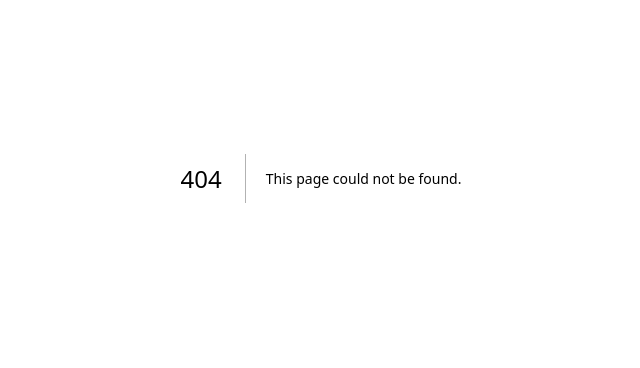
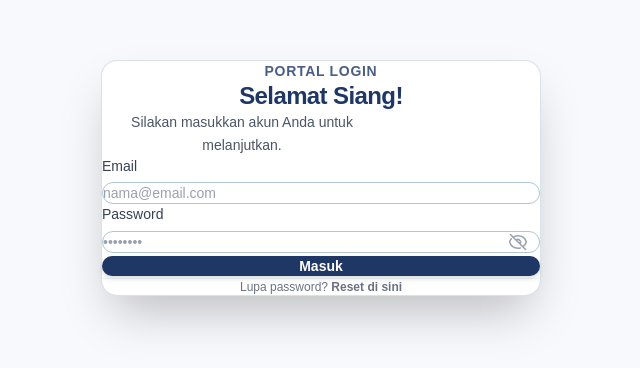
Before and after one commit to PISD-X-ANDIMA/Andima-MID, a Next.js app: page /login in a window 1280 px wide. Before the commit this address had no page. Shown: the part 222-590 px from the top of the page, without its empty margins (319-959 px from the left). Built offline with nearby package versions, Linux system fonts and the light colour scheme.

Commit message:
Menambah Login.

```diff
--- /dev/null
+++ b/app/login/page.tsx
@@ -0,0 +1,219 @@
+'use client';
+
+import React, { useState, useEffect, FormEvent, ChangeEvent } from 'react';
+import Link from 'next/link';
+
+export default function LoginPage() {
+  const [email, setEmail] = useState<string>('');
+  const [password, setPassword] = useState<string>('');
+  const [showPassword, setShowPassword] = useState<boolean>(false);
+  const [errorMessage, setErrorMessage] = useState<string>('');
+  const [loginAttempts, setLoginAttempts] = useState<number>(0);
+  const [isLocked, setIsLocked] = useState<boolean>(false);
+  const [countdown, setCountdown] = useState<number>(0);
+  const [greeting, setGreeting] = useState<string>('Selamat Pagi');
+
+  // Dynamic Greeting berdasarkan waktu
+  useEffect(() => {
+    const hour = new Date().getHours();
+    if (hour >= 3 && hour < 11) {
+      setGreeting('Selamat Pagi');
+    } else if (hour >= 11 && hour < 15) {
+      setGreeting('Selamat Siang');
+    } else if (hour >= 15 && hour < 18) {
+      setGreeting('Selamat Sore');
+    } else {
+      setGreeting('Selamat Malam');
+    }
+  }, []);
+
+  // Timer untuk handle Cooldown saat dikunci (Lockout)
+  useEffect(() => {
+    let timer: NodeJS.Timeout | undefined;
+
+    if (isLocked && countdown > 0) {
+      timer = setInterval(() => {
+        setCountdown((prev) => prev - 1);
+      }, 1000);
+    } else if (countdown === 0 && isLocked) {
+      setIsLocked(false);
+      setLoginAttempts(0);
+      setErrorMessage('');
+    }
+    return () => {
+      if (timer) clearInterval(timer);
+    };
+  }, [isLocked, countdown]);
+
+  const validateEmailFormat = (emailStr: string): boolean => {
+    return /\S+@\S+\.\S+/.test(emailStr);
+  };
+
+  const handleSubmit = (e: FormEvent<HTMLFormElement>) => {
+    e.preventDefault();
+    setErrorMessage('');
+
+    if (isLocked) return;
+
+    if (!email.trim() && !password.trim()) {
+      setErrorMessage('Email dan Password wajib diisi.');
+      return;
+    }
+    if (!email.trim()) {
+      setErrorMessage('Email tidak boleh kosong.');
+      return;
+    }
+    if (!password.trim()) {
+      setErrorMessage('Password tidak boleh kosong.');
+      return;
+    }
+
+    if (!validateEmailFormat(email)) {
+      setErrorMessage('Format email tidak valid.');
+      return;
+    }
+
+    const registeredEmail = 'user@example.com';
+    const correctPassword = 'password123';
+
+    if (email !== registeredEmail) {
+      handleFailedAttempt('Email tidak terdaftar.');
+      return;
+    }
+
+    if (password !== correctPassword) {
+      handleFailedAttempt('Password salah.');
+      return;
+    }
+
+    alert('Login Berhasil! Selamat datang.');
+    setLoginAttempts(0);
+  };
+
+  const handleFailedAttempt = (msg: string) => {
+    const newAttempts = loginAttempts + 1;
+    setLoginAttempts(newAttempts);
+
+    if (newAttempts >= 3) {
+      setIsLocked(true);
+      setCountdown(30);
+      setErrorMessage('Percobaan login gagal 3x. Akun dikunci sementara.');
+    } else {
+      setErrorMessage(`${msg} (Sisa percobaan: ${3 - newAttempts})`);
+    }
+  };
+
+  return (
+    <main className="min-h-screen w-full flex items-center justify-center bg-[#F8F9FC] px-4 py-8 sm:px-6 lg:px-8 text-[#000000]">
+      {/* Box Utama (Card) */}
+      <div className="w-full max-w-[440px] bg-white rounded-2xl shadow-2xl border border-[#B0C6D4]/50 p-6 sm:p-10 transition-all duration-300">
+
+        {/* Header & Greeting */}
+        <div className="text-center mb-8 sm:mb-10">
+          <span className="text-xs sm:text-sm font-semibold tracking-wider text-[#1E3765] uppercase opacity-80 block mb-2">
+            Portal Login
+          </span>
+          <h1 className="text-2xl sm:text-3.5xl font-bold text-[#1E3765] tracking-tight leading-tight">
+            {greeting}!
+          </h1>
+          <p className="text-xs sm:text-sm text-gray-600 mt-2.5 max-w-[280px] mx-auto leading-relaxed">
+            Silakan masukkan akun Anda untuk melanjutkan.
+          </p>
+        </div>
+
+        {/* Form */}
+        <form onSubmit={handleSubmit} className="space-y-6" noValidate>
+          {/* Email Field */}
+          <div className="flex flex-col gap-1.5">
+            <label htmlFor="email" className="block text-xs sm:text-sm font-medium text-gray-700 pl-0.5">
+              Email
+            </label>
+            <input
+              id="email"
+              type="email"
+              placeholder="nama@email.com"
+              value={email}
+              onChange={(e: ChangeEvent<HTMLInputElement>) => setEmail(e.target.value)}
+              disabled={isLocked}
+              className="w-full px-4 py-3.5 sm:px-4.5 sm:py-3.5 rounded-xl border border-[#B0C6D4] focus:outline-none focus:ring-2 focus:ring-[#1E3765] focus:border-transparent placeholder:text-gray-400 text-sm disabled:bg-gray-100 disabled:cursor-not-allowed transition-all duration-200"
+            />
+          </div>
+
+          {/* Password Field */}
+          <div className="flex flex-col gap-1.5">
+            <label htmlFor="password" className="block text-xs sm:text-sm font-medium text-gray-700 pl-0.5">
+              Password
+            </label>
+            <div className="relative">
+              <input
+                id="password"
+                type={showPassword ? 'text' : 'password'}
+                placeholder="••••••••"
+                value={password}
+                onChange={(e: ChangeEvent<HTMLInputElement>) => setPassword(e.target.value)}
+                disabled={isLocked}
+                className="w-full pl-4 pr-12 py-3.5 sm:pl-4.5 sm:pr-12 sm:py-3.5 rounded-xl border border-[#B0C6D4] focus:outline-none focus:ring-2 focus:ring-[#1E3765] focus:border-transparent placeholder:text-gray-400 text-sm disabled:bg-gray-100 disabled:cursor-not-allowed transition-all duration-200"
+              />
+
+              {/* Tombol Reveal password */}
+              <button
+                type="button"
+                onMouseDown={() => setShowPassword(true)}
+                onMouseUp={() => setShowPassword(false)}
+                onMouseLeave={() => setShowPassword(false)}
+                onTouchStart={() => setShowPassword(true)}
+                onTouchEnd={() => setShowPassword(false)}
+                disabled={isLocked}
+                tabIndex={-1}
+                className="absolute right-3 top-1/2 -translate-y-1/2 text-gray-400 hover:text-[#1E3765] active:scale-90 p-1.5 transition-all duration-150 ease-in-out disabled:opacity-50 select-none cursor-pointer flex items-center justify-center"
+                aria-label="Tahan untuk melihat password"
+              >
+                {showPassword ? (
+                  <svg xmlns="http://www.w3.org/2000/svg" fill="none" viewBox="0 0 24 24" strokeWidth={1.8} stroke="currentColor" className="w-5 h-5 text-[#1E3765]">
+                    <path strokeLinecap="round" strokeLinejoin="round" d="M2.036 12c1.074-4.65 5.062-8 9.964-8s8.89 3.35 9.964 8c-1.074 4.65-5.062 8-9.964 8s-8.89-3.35-9.964-8z" />
+                    <path strokeLinecap="round" strokeLinejoin="round" d="M15 12a3 3 0 1 1-6 0 3 3 0 0 1 6 0z" />
+                  </svg>
+                ) : (
+                  <svg xmlns="http://www.w3.org/2000/svg" fill="none" viewBox="0 0 24 24" strokeWidth={1.8} stroke="currentColor" className="w-5 h-5">
+                    <path strokeLinecap="round" strokeLinejoin="round" d="M3.98 8.223A10.477 10.477 0 0 0 1.934 12C3.226 16.338 7.244 19.5 12 19.5c.993 0 1.953-.138 2.863-.395M6.228 6.228A10.45 10.45 0 0 1 12 4.5c4.756 0 8.773 3.162 10.065 7.498a10.523 10.523 0 0 1-4.293 5.774M6.228 6.228 3 3m3.228 3.228 3.65 3.65m7.894 7.894L21 21m-3.228-3.228-3.65-3.65m0 0a3 3 0 1 0-4.243-4.243m4.242 4.242L9.88 9.88" />
+                  </svg>
+                )}
+              </button>
+            </div>
+          </div>
+
+          {/* Error Alert */}
+          {errorMessage && (
+            <div className="p-3.5 text-xs rounded-xl bg-red-50 text-red-600 border border-red-200 flex items-start gap-2.5 mt-1 animate-fade-in">
+              <svg className="w-4 h-4 mt-0.5 shrink-0 fill-current" viewBox="0 0 20 20">
+                <path d="M10 18a8 8 0 100-16 8 8 0 000 16zM8.707 7.293a1 1 0 00-1.414 1.414L8.586 10l-1.293 1.293a1 1 0 101.414 1.414L10 11.414l1.293 1.293a1 1 0 001.414-1.414L11.414 10l1.293-1.293a1 1 0 00-1.414-1.414L10 8.586 8.707 7.293z"/>
+              </svg>
+              <span className="leading-relaxed font-medium">{errorMessage}</span>
+            </div>
+          )}
+
+          {/* Login Button */}
+          <button
+            type="submit"
+            disabled={isLocked}
+            className="w-full py-4 px-4 bg-[#1E3765] hover:bg-[#16294c] active:scale-[0.98] text-white font-semibold rounded-xl text-sm transition-all duration-200 shadow-md hover:shadow-lg disabled:bg-gray-400 disabled:cursor-not-allowed disabled:shadow-none mt-2"
+          >
+            {isLocked ? `Coba lagi dalam ${countdown}s` : 'Masuk'}
+          </button>
+        </form>
+
+        {/* Footer */}
+        <div className="mt-8 text-center text-xs text-gray-500 border-t border-[#B0C6D4]/20 pt-5">
+          Lupa password?{' '}
+          <Link
+            href="/login/reset_password"
+            className="text-[#1E3765] font-semibold hover:underline transition-colors"
+          >
+            Reset di sini
+          </Link>
+        </div>
+
+      </div>
+    </main>
+  );
+}
```
